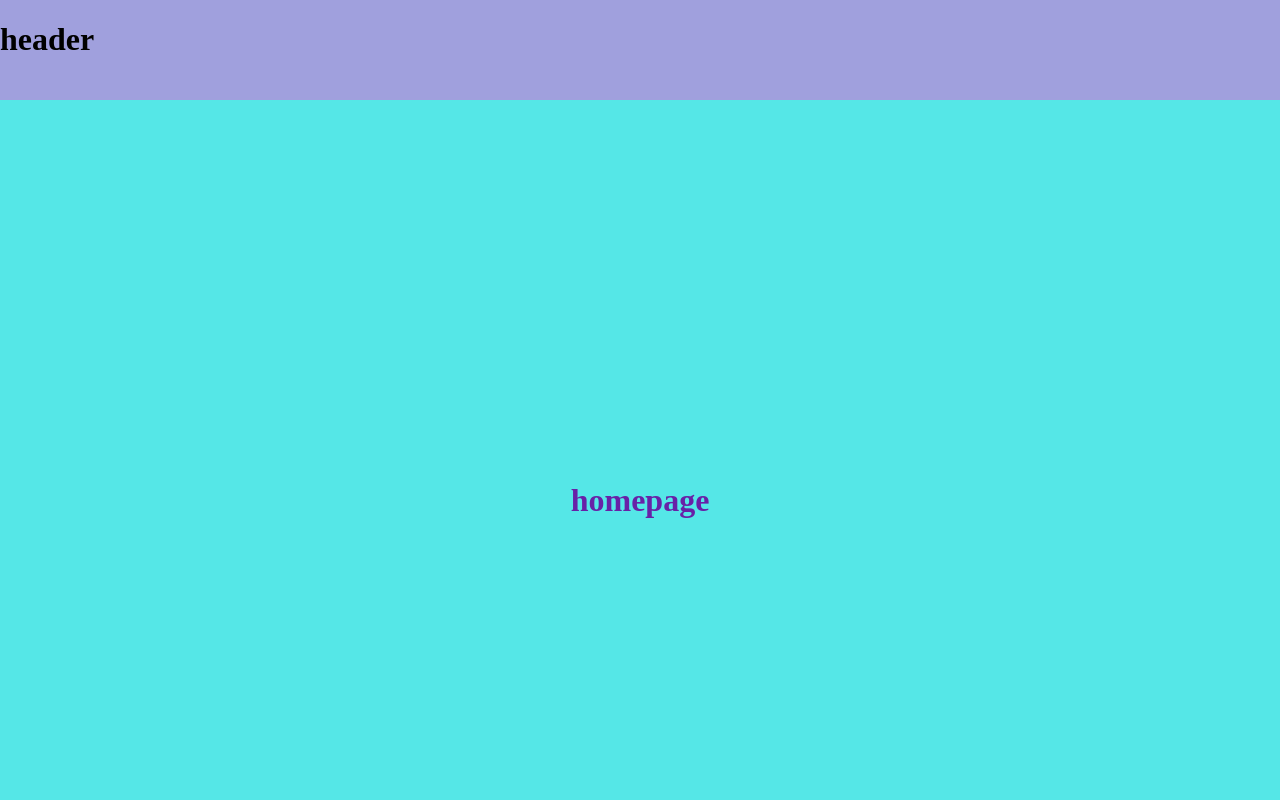
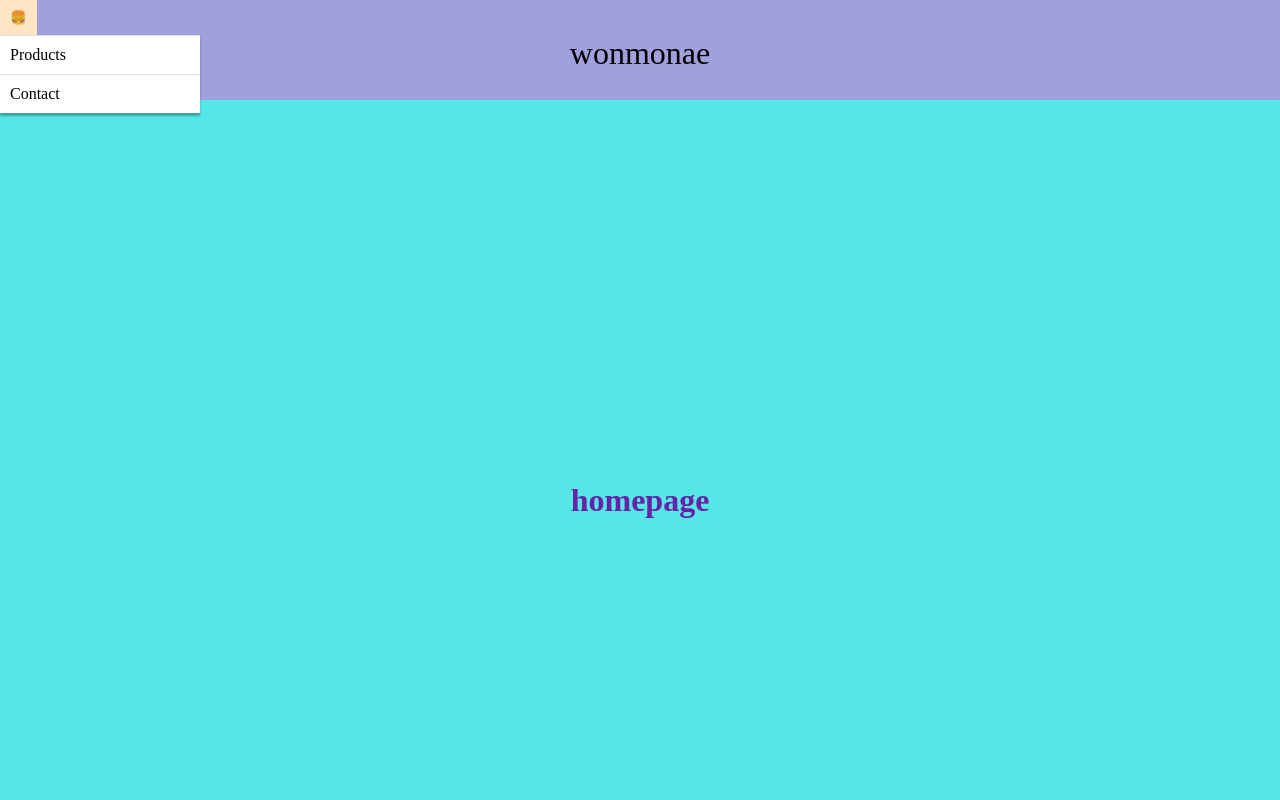
Before and after one commit to yonmoyonmo/wonmonae_homepage, a React (Create React App) app: page / in a window 1280 px wide. Shown: the top 800 px of the page. Built offline with nearby package versions, Linux system fonts and the light colour scheme.

Commit message:
layout + dropdown with css

```diff
--- a/src/Pages/Components/Footer.js
+++ b/src/Pages/Components/Footer.js
@@ -4,8 +4,9 @@ import "../../styles/footer.css";
 const Footer = () => {
   return (
     <>
-      <div>
+      <div className="footer">
         <h1>footer</h1>
+        <p>loremloremloremloremloremloremloremloremloremloremloremloremloremloremlorem</p>
       </div>
     </>
   );
--- a/src/Pages/Components/Header.js
+++ b/src/Pages/Components/Header.js
@@ -4,14 +4,16 @@ import {Link} from "react-router-dom"
 
 const Header = () => {
   return (
-    <>
-      <div className="header">
-        <h1>header</h1>
-        {/* <Link to="/contact">Contact</Link>
-        <br/>
-        <Link to="/products">Products</Link> */}
+    <div className="header">
+      <div className="dropdown">
+      <button className="dropdown_hover">🍔</button>
+      <div className="dropdown_menu">
+        <Link to ="/products">Products</Link>
+        <Link to ="/contact">Contact</Link>
       </div>
-    </>
+    </div>
+    <div class="logo">wonmonae</div>
+    </div>
   );
 };
 
--- a/src/Pages/Home.js
+++ b/src/Pages/Home.js
@@ -2,7 +2,6 @@ import React from "react";
 import "../styles/home.css";
 import Header from "./Components/Header";
 import Footer from "./Components/Footer";
-import { Link } from "react-router-dom";
 
 const Home = () => {
   return (
@@ -27,8 +26,11 @@ const Home = () => {
         <div className="section">
           <h1>homepage</h1>
         </div>
+        <div className="section">
+        <Footer></Footer>
+        </div>
       </div>
-      <Footer></Footer>
+
     </>
   );
 };
--- a/src/styles/footer.css
+++ b/src/styles/footer.css
@@ -0,0 +1,5 @@
+.footer{
+  background-color: rgb(77, 75, 75);
+  color: rgb(255, 255, 255);
+  padding: 3em;
+}
--- a/src/styles/header.css
+++ b/src/styles/header.css
@@ -6,3 +6,57 @@
   height: 100px;
   width: 100%;
 }
+
+.header .dropdown{
+  position: relative;
+  display: inline-block;
+  z-index: 10;
+}
+
+.header .dropdown:hover .dropdown_menu{
+  display: block;
+}
+
+.header .dropdown_hover{
+  display: inline-block;
+  padding: 10px;
+  background-color: aqua;
+  color:rgb(0, 0, 0);
+  cursor: pointer;
+  border: none;
+}
+
+.header .dropdown_hover:hover{
+  background-color: bisque;
+}
+
+.header .dropdown_menu{
+  position: absolute;
+  display: none;
+  top : 100%;
+  left: 0;
+  min-width: 200px;
+  background: white;
+  color: black;
+  box-shadow: 0 3px 2px rgba(0,0,0,0.3);
+}
+
+.header .dropdown_menu a{
+  text-decoration: none;
+  color: black;
+  padding: 10px;
+  border-top: solid 1px #e0e0e0;
+  display: block;
+}
+
+.header .dropdown_menu a:hover{
+  text-decoration: none;
+  color: gray;
+  background-color: bisque;
+}
+
+.header .logo{
+  text-align: center;
+  width: 100%;
+  font-size: 2rem;
+}
--- a/src/styles/home.css
+++ b/src/styles/home.css
@@ -23,7 +23,6 @@
   color: rgb(63, 12, 110);
 }
 
-
 body .container section h1{
   font-family: Arial, Helvetica, sans-serif;
   font-size: 4rem;
```
